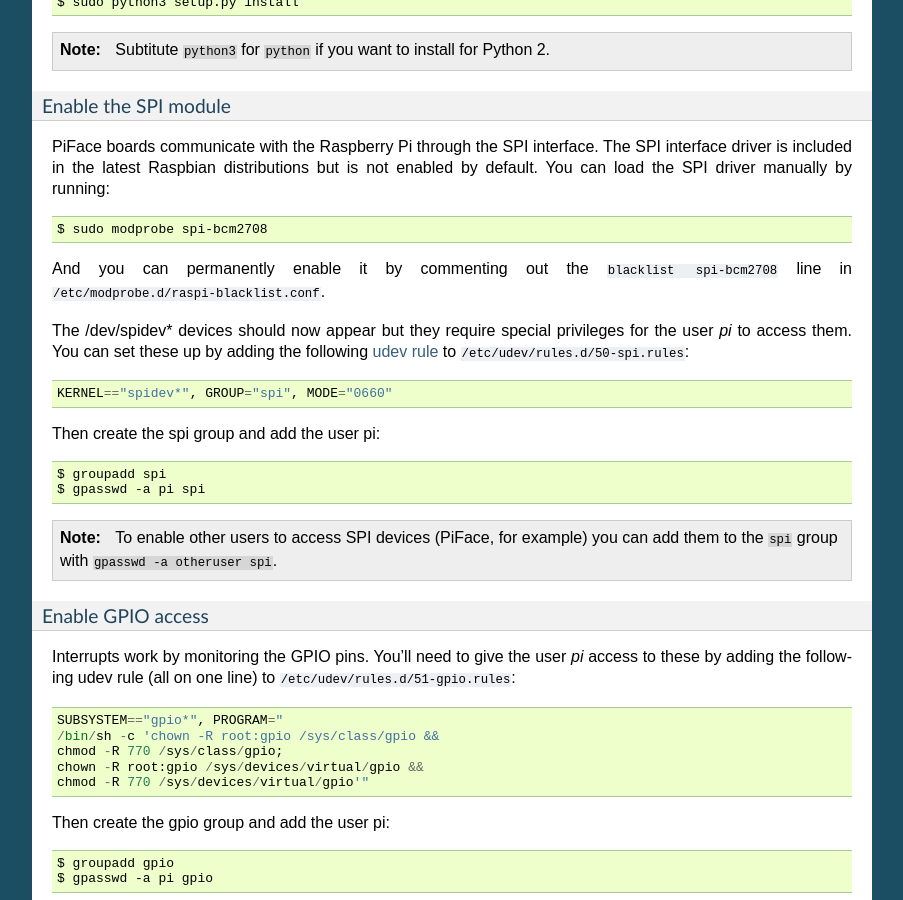
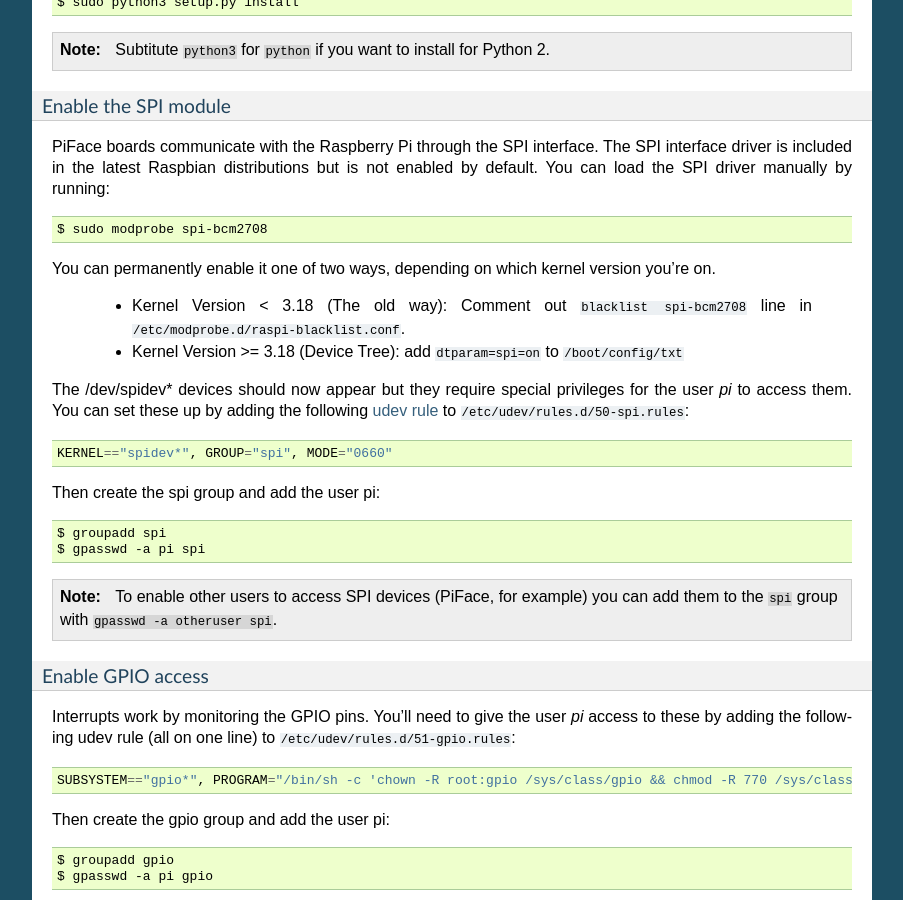
Before and after one commit to piface/pifacecommon, a Sphinx documentation site: the page built from docs/installation.rst, in a window 1280 px wide and 900 px high, scrolled down 801 px. Shown: the whole window, without its empty margins (198-1101 px from the left). Built offline with Sphinx 7.4.7, drawn with Linux system fonts in a browser that asks for light colours; formulas are drawn with MathJax 3.

Commit message:
added new manual install instructions for kernel >= 3.18

```diff
--- a/docs/installation.rst
+++ b/docs/installation.rst
@@ -51,8 +51,12 @@ but is not enabled by default. You can load the SPI driver manually by running::
 
     $ sudo modprobe spi-bcm2708
 
-And you can permanently enable it by commenting out the
-``blacklist spi-bcm2708`` line in ``/etc/modprobe.d/raspi-blacklist.conf``.
+You can permanently enable it one of two ways, depending on which kernel
+version you're on.
+
+    - Kernel Version < 3.18 (The old way): Comment out ``blacklist spi-bcm2708`` line in ``/etc/modprobe.d/raspi-blacklist.conf``.
+
+    - Kernel Version >= 3.18 (Device Tree): add ``dtparam=spi=on`` to ``/boot/config/txt``
 
 The /dev/spidev* devices should now appear but they require special privileges
 for the user *pi* to access them. You can set these up by adding the following
@@ -76,11 +80,7 @@ Interrupts work by monitoring the GPIO pins. You'll need to give the user *pi*
 access to these by adding the following udev rule (all on one line) to
 ``/etc/udev/rules.d/51-gpio.rules``::
 
-    SUBSYSTEM=="gpio*", PROGRAM="
-    /bin/sh -c 'chown -R root:gpio /sys/class/gpio &&
-    chmod -R 770 /sys/class/gpio;
-    chown -R root:gpio /sys/devices/virtual/gpio &&
-    chmod -R 770 /sys/devices/virtual/gpio'"
+    SUBSYSTEM=="gpio*", PROGRAM="/bin/sh -c 'chown -R root:gpio /sys/class/gpio && chmod -R 770 /sys/class/gpio'"
 
 Then create the gpio group and add the user pi::
 
```
